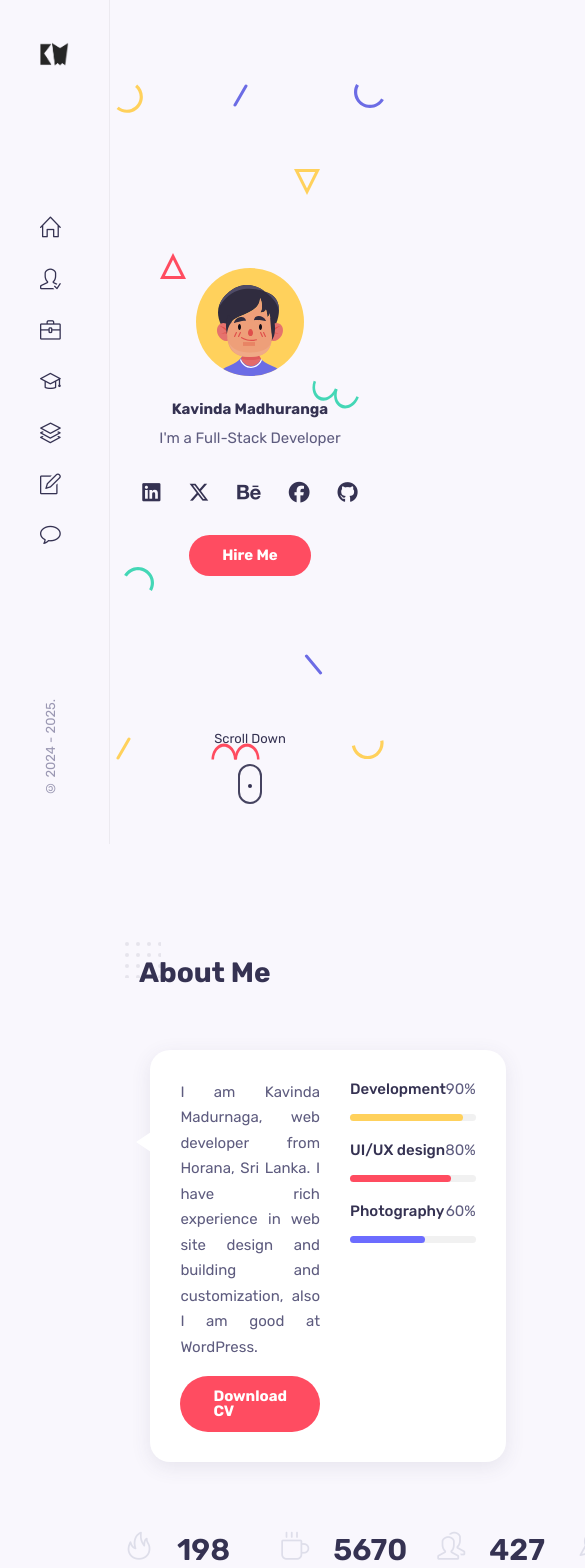
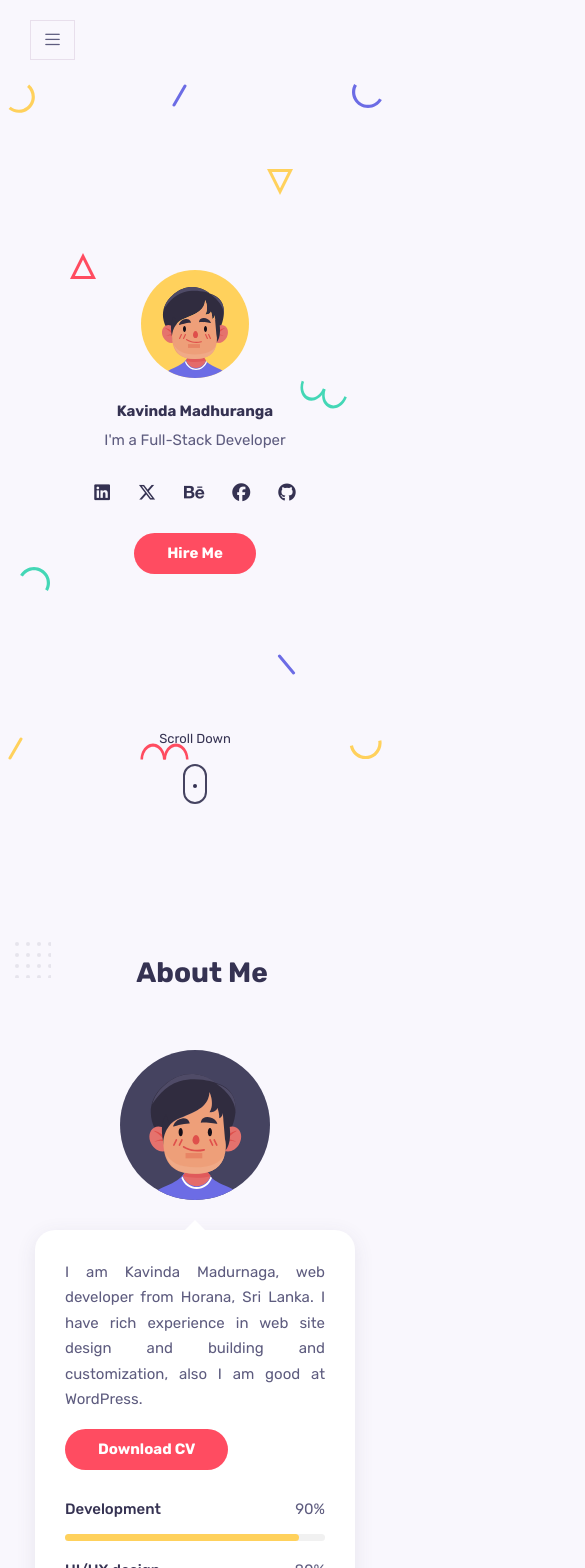
Before and after one commit to foverokavindz/fovero-folio, a React (Vite) app: page / in a window 390 px wide. Shown: the top 1568 px of the page, 585 px wide, since content can reach past the window. Built offline with nearby package versions, Linux system fonts and the light colour scheme.

Commit message:
Update responsive styles for various components

```diff
--- a/src/App.css
+++ b/src/App.css
@@ -1,3 +1,9 @@
 .main {
   margin-left: 110px;
 }
+
+@media screen and (max-width: 1024px) {
+  .main {
+    margin-left: 0;
+  }
+}
--- a/src/components/about/About.css
+++ b/src/components/about/About.css
@@ -98,3 +98,66 @@
 .about__title {
   font-size: 1.875rem;
 }
+
+@media screen and (max-width: 1024px) {
+  .about__container {
+    grid-template-columns: 720px;
+    justify-content: center;
+    row-gap: 1.875rem;
+  }
+}
+
+.about__data::before {
+  border-left: 10px solid transparent;
+  border-right: 10px solid transparent;
+  border-bottom: 10px solid #fff;
+  left: 49%;
+  top: -20px;
+}
+
+.about__img {
+  justify-self: center;
+}
+
+.about__box {
+  flex-direction: column;
+  row-gap: 0.5rem;
+  text-align: center;
+}
+
+@media screen and (max-width: 768px) {
+  .about__container {
+    grid-template-columns: 350px;
+    justify-content: center;
+    row-gap: 1.875rem;
+  }
+  .about__data::before {
+    left: 47%;
+  }
+
+  .about__data {
+    grid-template-columns: 1fr;
+    row-gap: 1.875rem;
+  }
+
+  .about__boxes {
+    grid-template-columns: repeat(2, 150px);
+    justify-content: center;
+  }
+}
+
+@media screen and (max-width: 576px) {
+  .about__container {
+    grid-template-columns: 320px;
+  }
+}
+
+@media screen and (max-width: 350px) {
+  .about__container {
+    grid-template-columns: 1fr;
+  }
+
+  .about__boxes {
+    grid-template-columns: 1fr;
+  }
+}
--- a/src/components/blog/Blog.css
+++ b/src/components/blog/Blog.css
@@ -58,3 +58,23 @@
 .blog__dot {
   font-weight: var(--font-bold);
 }
+
+@media screen and (max-width: 1024px) {
+  .blog__container {
+    grid-template-columns: repeat(2, 330px);
+    justify-content: center;
+    row-gap: 1.875rem;
+  }
+}
+
+@media screen and (max-width: 768px) {
+  .blog__container {
+    grid-template-columns: 310px;
+  }
+}
+
+@media screen and (max-width: 350px) {
+  .blog__container {
+    grid-template-columns: 1fr;
+  }
+}
--- a/src/components/contact/Contact.css
+++ b/src/components/contact/Contact.css
@@ -47,3 +47,31 @@
   padding: 2rem;
   resize: none;
 }
+
+@media screen and (max-width: 1024px) {
+  .contact__container {
+    grid-template-columns: 300px 360px;
+    justify-content: center;
+    row-gap: 1.875rem;
+  }
+  .contact__form-group {
+    grid-template-columns: 1fr;
+  }
+}
+
+@media screen and (max-width: 768px) {
+  .contact__container {
+    grid-template-columns: 310px;
+    row-gap: 1.875rem;
+  }
+
+  .contact__info {
+    text-align: center;
+  }
+}
+
+@media screen and (max-width: 350px) {
+  .contact__container {
+    grid-template-columns: 1fr;
+  }
+}
--- a/src/components/home/Home.css
+++ b/src/components/home/Home.css
@@ -192,3 +192,9 @@
     transform: rotate(1795deg);
   }
 }
+
+@media screen and (max-width: 1024px) {
+  .home__social-link {
+    font-size: 1.125rem;
+  }
+}
--- a/src/components/portfolio/Portfolio.css
+++ b/src/components/portfolio/Portfolio.css
@@ -1,6 +1,7 @@
 .work__filters {
   display: flex;
   align-items: center;
+  flex-wrap: wrap;
   column-gap: 1.875rem;
   margin-bottom: 2.5rem;
 }
@@ -110,3 +111,33 @@
 .fadeInUp {
   animation: fadeInUp 0.5s ease backwards;
 }
+
+@media screen and (max-width: 1024px) {
+  .work__filters {
+    justify-content: center;
+  }
+  .work__container {
+    grid-template-columns: repeat(2, 330px);
+    justify-content: center;
+    row-gap: 1.875rem;
+  }
+}
+
+@media screen and (max-width: 768px) {
+  .work__container {
+    grid-template-columns: 310px;
+    justify-content: center;
+    row-gap: 1.875rem;
+  }
+
+  .work__filters {
+    justify-content: center;
+    row-gap: 0.25rem;
+  }
+}
+
+@media screen and (max-width: 350px) {
+  .work__container {
+    grid-template-columns: 1fr;
+  }
+}
--- a/src/components/pricing/Pricing.css
+++ b/src/components/pricing/Pricing.css
@@ -60,3 +60,27 @@
   border-top-left-radius: var(--border-radius);
   border-bottom-left-radius: var(--border-radius);
 }
+
+@media screen and (max-width: 1024px) {
+  .pricing__container {
+    grid-template-columns: repeat(2, 330px);
+    justify-content: center;
+    gap: 1.875rem;
+  }
+
+  .pricing__item.best {
+    padding: 1.875rem 2.5rem;
+  }
+}
+
+@media screen and (max-width: 768px) {
+  .pricing__container {
+    grid-template-columns: 310px;
+  }
+}
+
+@media screen and (max-width: 350px) {
+  .pricing__container {
+    grid-template-columns: 1fr;
+  }
+}
--- a/src/components/resume/Resume.css
+++ b/src/components/resume/Resume.css
@@ -50,3 +50,49 @@
   font-size: var(--h3-font-size);
   margin: 0.5rem 0;
 }
+
+@media screen and (max-width: 1024px) {
+  .reesume__container {
+    grid-template-columns: 450px;
+    justify-content: center;
+    row-gap: 1.875rem;
+  }
+
+  .timeline__item::before {
+    left: 2px;
+  }
+}
+
+@media screen and (max-width: 768px) {
+  .resume__container {
+    grid-template-columns: 450px;
+    justify-content: center;
+    row-gap: 1.875rem;
+  }
+}
+
+@media screen and (max-width: 576px) {
+  .resume__container {
+    grid-template-columns: 1fr;
+  }
+}
+
+@media screen and (max-width: 350px) {
+  .timeline__item {
+    padding-left: 1.875rem;
+    padding-bottom: 1.875rem;
+  }
+
+  .timeline__item::before {
+    left: 0;
+  }
+
+  .timeline .icon-briefcase,
+  .timeline .icon-graduation {
+    left: -9px;
+  }
+
+  .timeline__text {
+    text-align: justify;
+  }
+}
--- a/src/components/services/Services.css
+++ b/src/components/services/Services.css
@@ -51,3 +51,22 @@
 .services__card:nth-child(2) .services__description {
   color: var(--text-color);
 }
+@media screen and (max-width: 1024px) {
+  .services__container {
+    grid-template-columns: repeat(2, 330px);
+    justify-content: center;
+    row-gap: 1.875rem;
+  }
+}
+
+@media screen and (max-width: 768px) {
+  .services__container {
+    grid-template-columns: 310px;
+  }
+}
+
+@media screen and (max-width: 350px) {
+  .services__container {
+    grid-template-columns: 1fr;
+  }
+}
--- a/src/components/sidebar/Sidebar.css
+++ b/src/components/sidebar/Sidebar.css
@@ -11,6 +11,7 @@
   flex-direction: column;
   justify-content: space-between;
   z-index: 10;
+  transition: 0.3s;
 }
 
 .nav__list {
@@ -50,3 +51,37 @@
   background-size: cover;
   background-position: center;
 }
+
+.nav__toggle {
+  position: fixed;
+  top: 1.25rem;
+  left: 1.875rem;
+  cursor: pointer;
+  height: 40px;
+  width: 45px;
+  background-color: var(--body-color);
+  border: 1px solid #e8dfec;
+  display: none;
+  justify-content: center;
+  align-items: center;
+  z-index: 10;
+  transition: 0.3s;
+}
+
+@media screen and (max-width: 1024px) {
+  .aside {
+    left: -110px;
+  }
+
+  .nav__toggle {
+    display: flex;
+  }
+
+  .nav__toggle-open {
+    left: 140px;
+  }
+
+  .show-menu {
+    left: 0;
+  }
+}
--- a/src/components/sidebar/Sidebar.jsx
+++ b/src/components/sidebar/Sidebar.jsx
@@ -1,4 +1,4 @@
-import React from 'react';
+import React, { useState } from 'react';
 import './Sidebar.css';
 import Logo from '../../assets/logo.png';
 
@@ -13,8 +13,13 @@
 ];
 
 const Sidebar = () => {
+  const [toggle, showMenu] = useState(false);
   return (
-    <aside className="aside">
+    <>
+      <aside
+        className={toggle ? 'aside show-menu' : 'aside'}
+        onClick={() => showMenu(!toggle)}
+      >
         <a href="#home" className="nav__logo">
           <img src={Logo} alt="" className="sidebar__logo" />
         </a>
@@ -37,6 +42,14 @@
           <span className="copyright">&copy; 2024 - 2025.</span>
         </div>
       </aside>
+
+      <div
+        className={toggle ? 'nav__toggle nav__toggle-open' : 'nav__toggle'}
+        onClick={() => showMenu(!toggle)}
+      >
+        <i className="icon-menu"></i>
+      </div>
+    </>
   );
 };
 
--- a/src/index.css
+++ b/src/index.css
@@ -159,3 +159,9 @@
 .btn:hover {
   animation: button-push 0.3s linear 1;
 }
+
+@media screen and (max-width: 1024px) {
+  .section__title {
+    text-align: center;
+  }
+}
```
Lines whose indentation alone changed are shown as unchanged.
